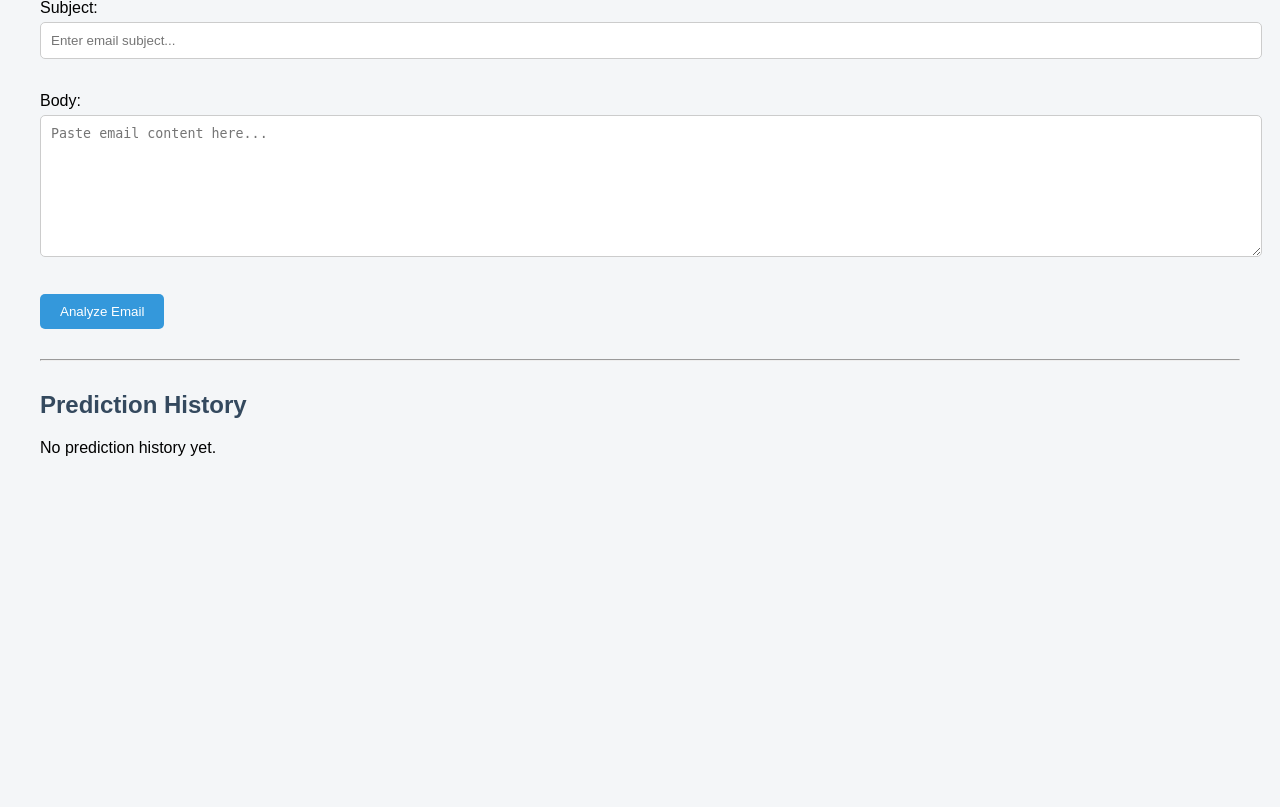
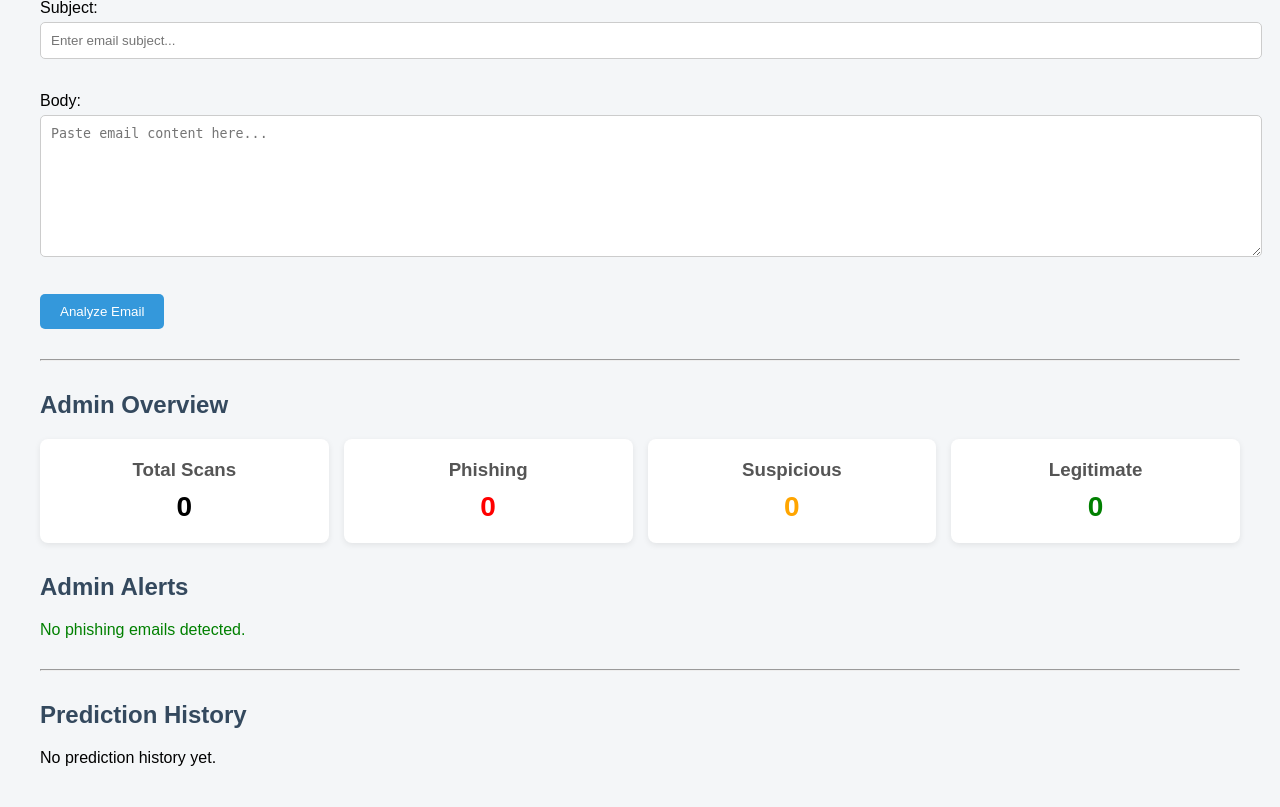
Before and after one commit to vlaw1217/Cyber-Security-Capstone-Project-, a Flask app: page /dashboard in a window 1280 px wide. Shown: the part 295-1102 px from the top of the page. Before the commit the page ends 751 px from the top, so only its background shows below. Run offline with Flask 3, Linux system fonts and the light colour scheme; the visitor is signed in with stand-in values (Sample User, id 1); data that the repository does not hold is empty; parts of the project's set-up code (start-up, migrations or seed data) failed here and were passed over.

Commit message:
Updated Admin Section of Dashboard to Include Total Stats and Alerts
When an admin user logs into their account. They're able to see the total statistics from predictions, across all users of the application (Phishing, suspicious, legit emails etc.)

```diff
--- a/phishing_system/templates/dashboard.html
+++ b/phishing_system/templates/dashboard.html
@@ -75,6 +75,32 @@
         hr {
             margin: 30px 0;
         }
+
+        .stats-grid {
+            display: grid;
+            grid-template-columns: repeat(4, 1fr);
+            gap: 15px;
+            margin-top: 20px;
+        }
+
+        .card {
+            background-color: white;
+            padding: 20px;
+            border-radius: 8px;
+            text-align: center;
+            box-shadow: 0 2px 6px rgba(0,0,0,0.08);
+        }
+
+        .card h3 {
+            margin: 0;
+            color: #555;
+        }
+
+        .card p {
+            font-size: 28px;
+            font-weight: bold;
+            margin: 10px 0 0;
+        }
     </style>
 </head>
 
@@ -100,6 +126,61 @@
     </form>
 
     <hr>
+
+    {% if role == "admin" %}
+
+    {% set total = data|length %}
+    {% set phishing = data|selectattr("4", "equalto", "Phishing")|list|length %}
+    {% set suspicious = data|selectattr("4", "equalto", "Suspicious")|list|length %}
+    {% set legitimate = data|selectattr("4", "equalto", "Legitimate")|list|length %}
+
+    <h2>Admin Overview</h2>
+
+    <div class="stats-grid">
+
+        <div class="card">
+            <h3>Total Scans</h3>
+            <p>{{ total }}</p>
+        </div>
+
+        <div class="card">
+            <h3>Phishing</h3>
+            <p style="color:red;">{{ phishing }}</p>
+        </div>
+
+        <div class="card">
+            <h3>Suspicious</h3>
+            <p style="color:orange;">{{ suspicious }}</p>
+        </div>
+
+        <div class="card">
+            <h3>Legitimate</h3>
+            <p style="color:green;">{{ legitimate }}</p>
+        </div>
+
+    </div>
+
+    <h2>Admin Alerts</h2>
+
+    {% if phishing > 0 %}
+        <p style="color:red;">
+            <b>{{ phishing }}</b> phishing emails detected.
+        </p>
+    {% else %}
+        <p style="color:green;">
+            No phishing emails detected.
+        </p>
+    {% endif %}
+
+    {% if suspicious > 0 %}
+        <p style="color:orange;">
+            <b>{{ suspicious }}</b> suspicious emails require a manual user review.
+        </p>
+    {% endif %}
+
+    <hr>
+
+    {% endif %}
 
     <h2>Prediction History</h2>
 
```
